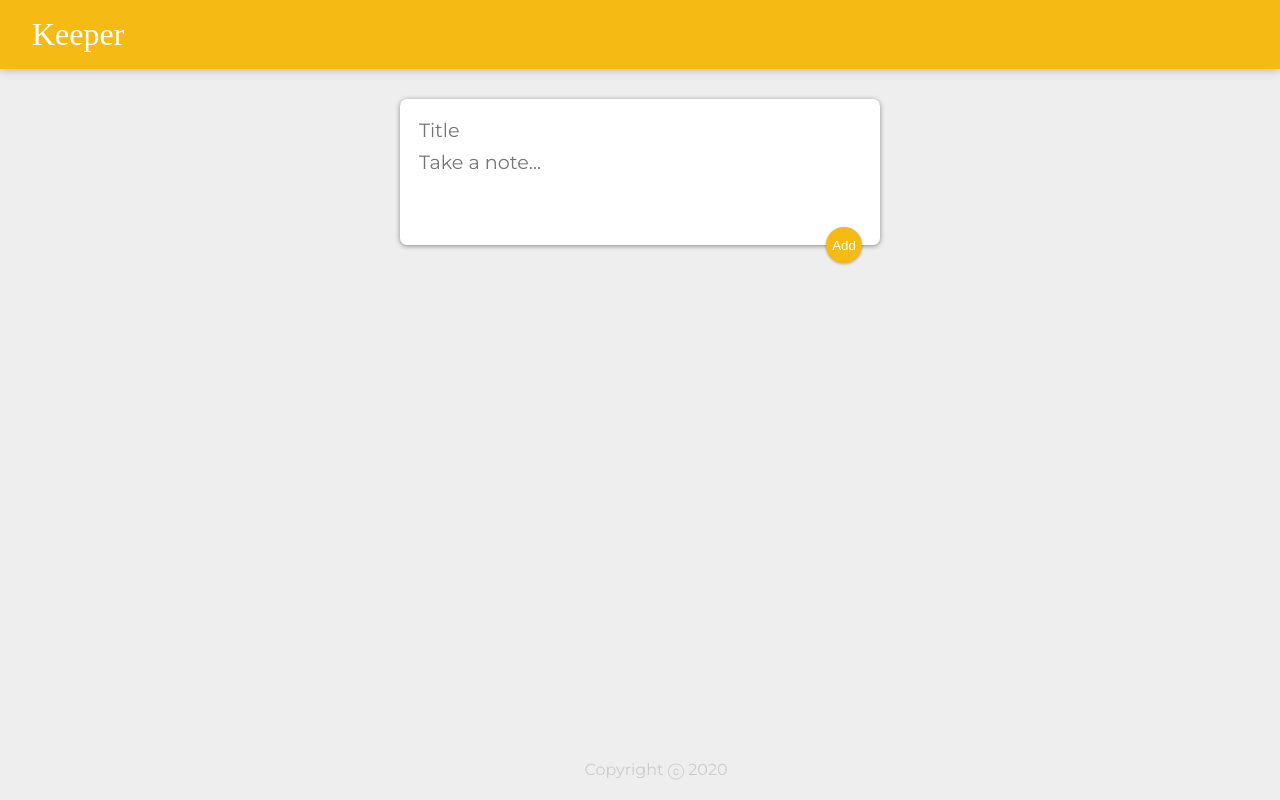
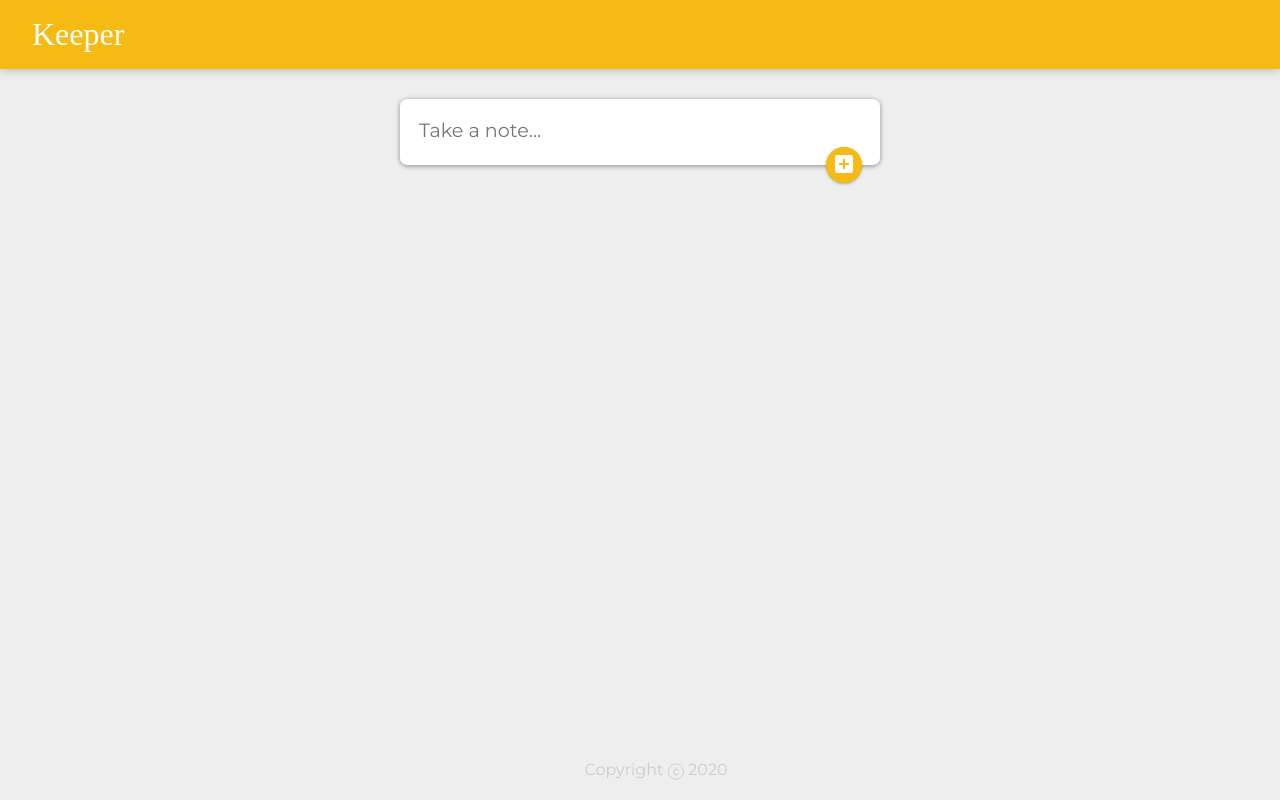
Before and after one commit to hari-dharan/React-Udemy-Course, a React app: page / in a window 1280 px wide. Built offline with nearby package versions, Linux system fonts and the light colour scheme.

Commit message:
Final Keeper App Project (Improved Styles)

```diff
--- a/package.json
+++ b/package.json
@@ -5,6 +5,8 @@
   "keywords": [],
   "main": "src/index.js",
   "dependencies": {
+    "@material-ui/core": "4.10.1",
+    "@material-ui/icons": "4.9.1",
     "react": "16.11.0",
     "react-dom": "16.11.0"
   },
--- a/public/styles.css
+++ b/public/styles.css
@@ -67,7 +67,7 @@ footer p {
   outline: none;
 }
 
-form {
+form.create-note {
   position: relative;
   width: 480px;
   margin: 30px auto 20px auto;
@@ -76,8 +76,8 @@ form {
   border-radius: 7px;
   box-shadow: 0 1px 5px rgb(138, 137, 137);
 }
-form input,
-form textarea {
+form.create-note input,
+form.create-note textarea {
   width: 100%;
   border: none;
   padding: 4px;
@@ -86,7 +86,7 @@ form textarea {
   font-family: inherit;
   resize: none;
 }
-form button {
+form.create-note button {
   position: absolute;
   right: 18px;
   bottom: -18px;
--- a/src/Components/CreateArea.jsx
+++ b/src/Components/CreateArea.jsx
@@ -1,10 +1,13 @@
 import React, { useState } from "react";
+import AddBoxIcon from "@material-ui/icons/AddBox";
 
 function CreateArea(props) {
   const [note, setNote] = useState({
     title: "",
     content: ""
   });
+
+  const [isExpanded, setExpanded] = useState(false);
 
   function handleChange(event) {
     const { name, value } = event.target;
@@ -25,23 +28,33 @@ function CreateArea(props) {
     event.preventDefault();
   }
 
+  function expand() {
+    setExpanded(true);
+  }
+
   return (
     <div>
-      <form>
+      <form className="create-note">
+        {isExpanded ? (
           <input
             onChange={handleChange}
             name="title"
             placeholder="Title"
             value={note.title}
           />
+        ) : null}
+
         <textarea
+          onClick={expand}
           onChange={handleChange}
           name="content"
           placeholder="Take a note..."
-          rows="3"
+          rows={isExpanded ? 3 : 1}
           value={note.content}
         />
-        <button onClick={submitNote}>Add</button>
+        <button onClick={submitNote}>
+          <AddBoxIcon />
+        </button>
       </form>
     </div>
   );
--- a/src/Components/Note.jsx
+++ b/src/Components/Note.jsx
@@ -1,4 +1,5 @@
 import React from "react";
+import DeleteIcon from "@material-ui/icons/Delete";
 
 function Note(props) {
   function handleClick() {
@@ -9,7 +10,9 @@ function Note(props) {
     <div className="note">
       <h1>{props.title}</h1>
       <p>{props.content}</p>
-      <button onClick={handleClick}>DELETE</button>
+      <button onClick={handleClick}>
+        <DeleteIcon />
+      </button>
     </div>
   );
 }
```
Lines whose indentation alone changed are shown as unchanged.
